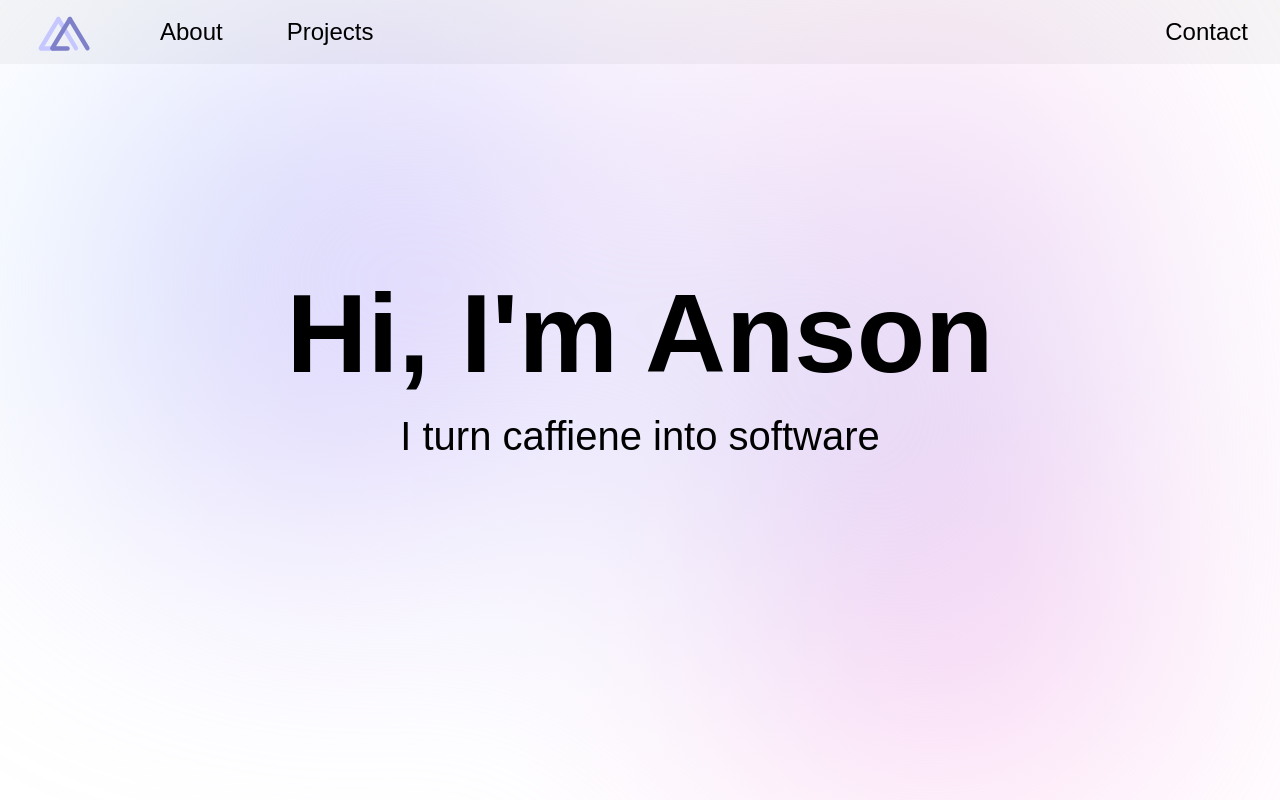
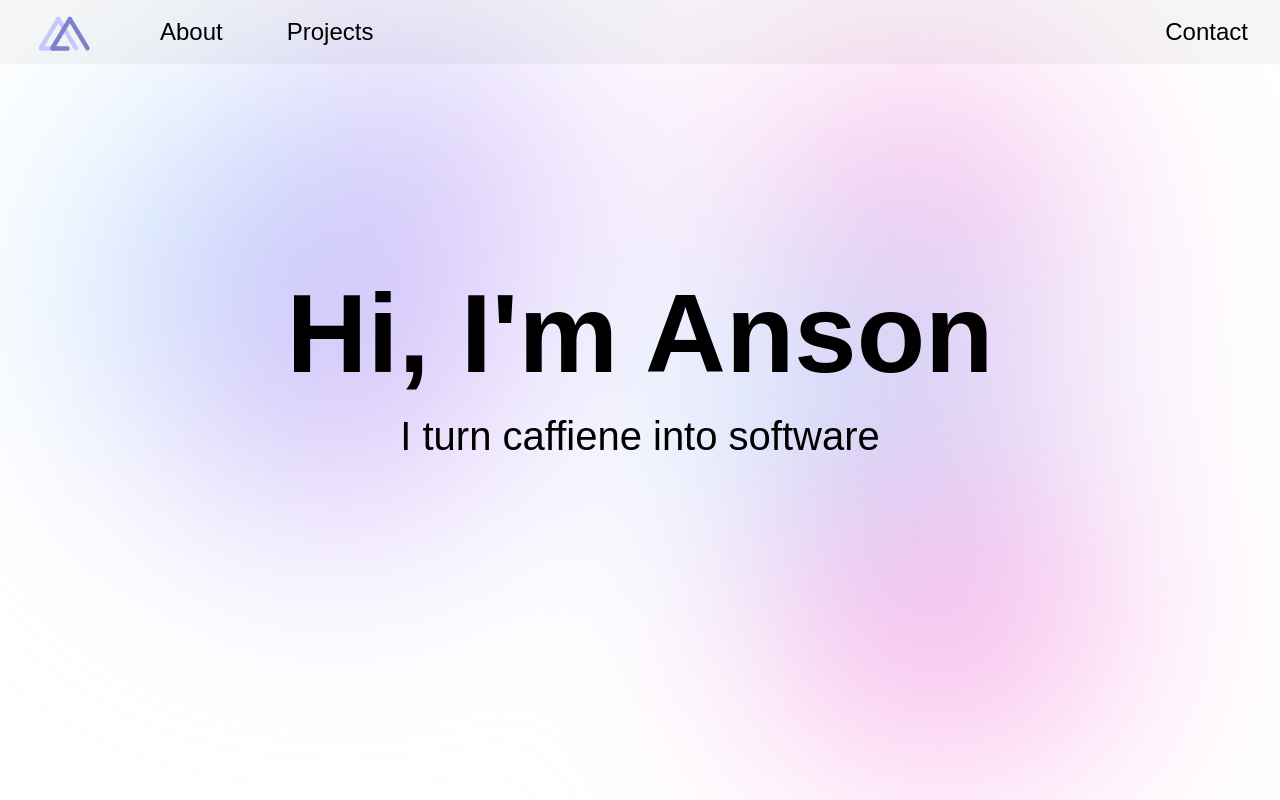
Before and after one commit to NsnGitHub/nsn-portfolio, a React (Vite) app: page / in a window 1280 px wide. Built offline with nearby package versions, Linux system fonts and the light colour scheme.

Commit message:
minor change to blur effect to make liquid background more noticeable

```diff
--- a/src/styles/liquidBackground.css
+++ b/src/styles/liquidBackground.css
@@ -21,7 +21,7 @@
     left: 0;
     width: 100%;
     height: 100%;
-    filter: blur(140px);
+    filter: blur(120px);
     z-index: 3;
 }
 
```
